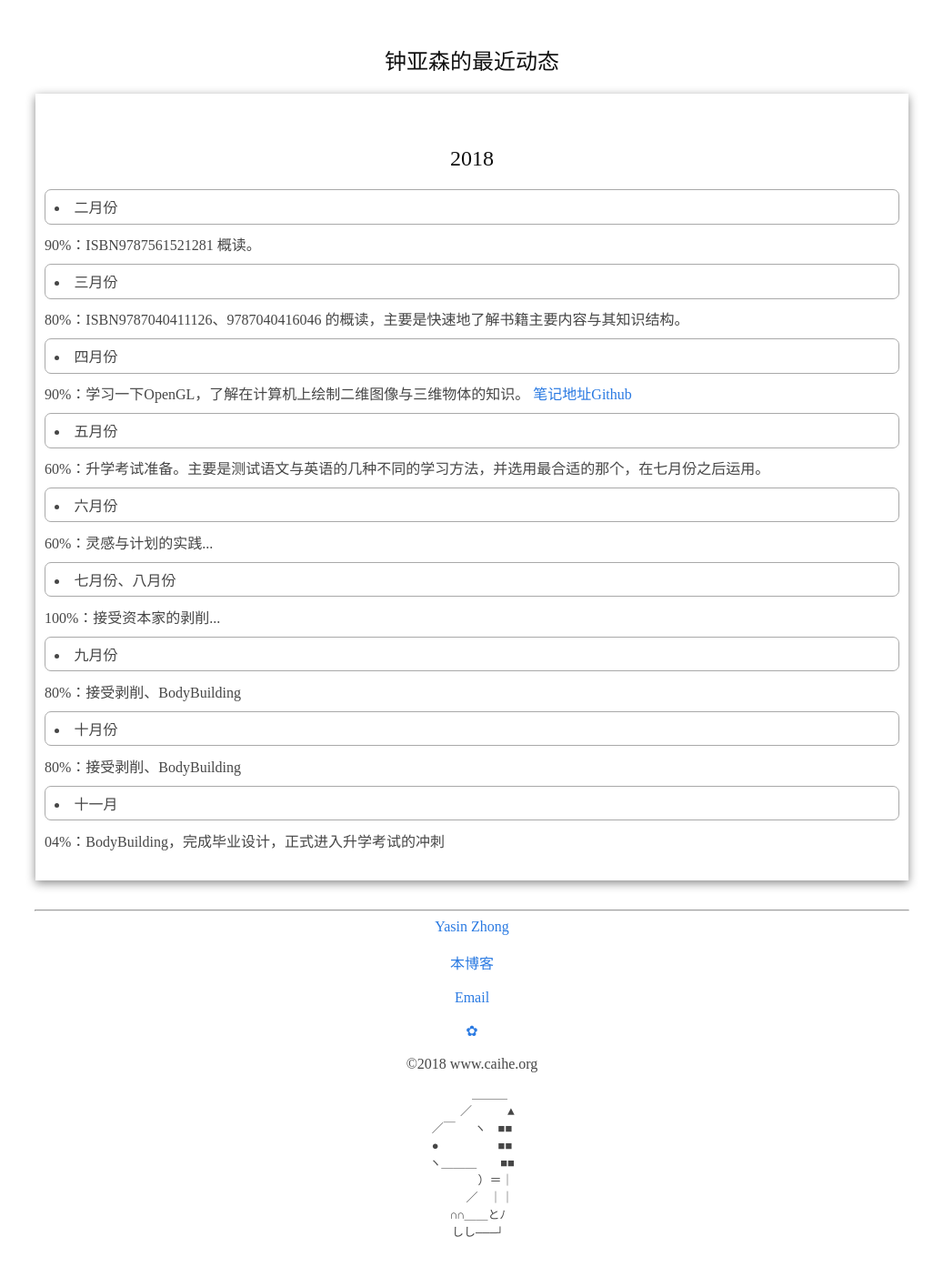
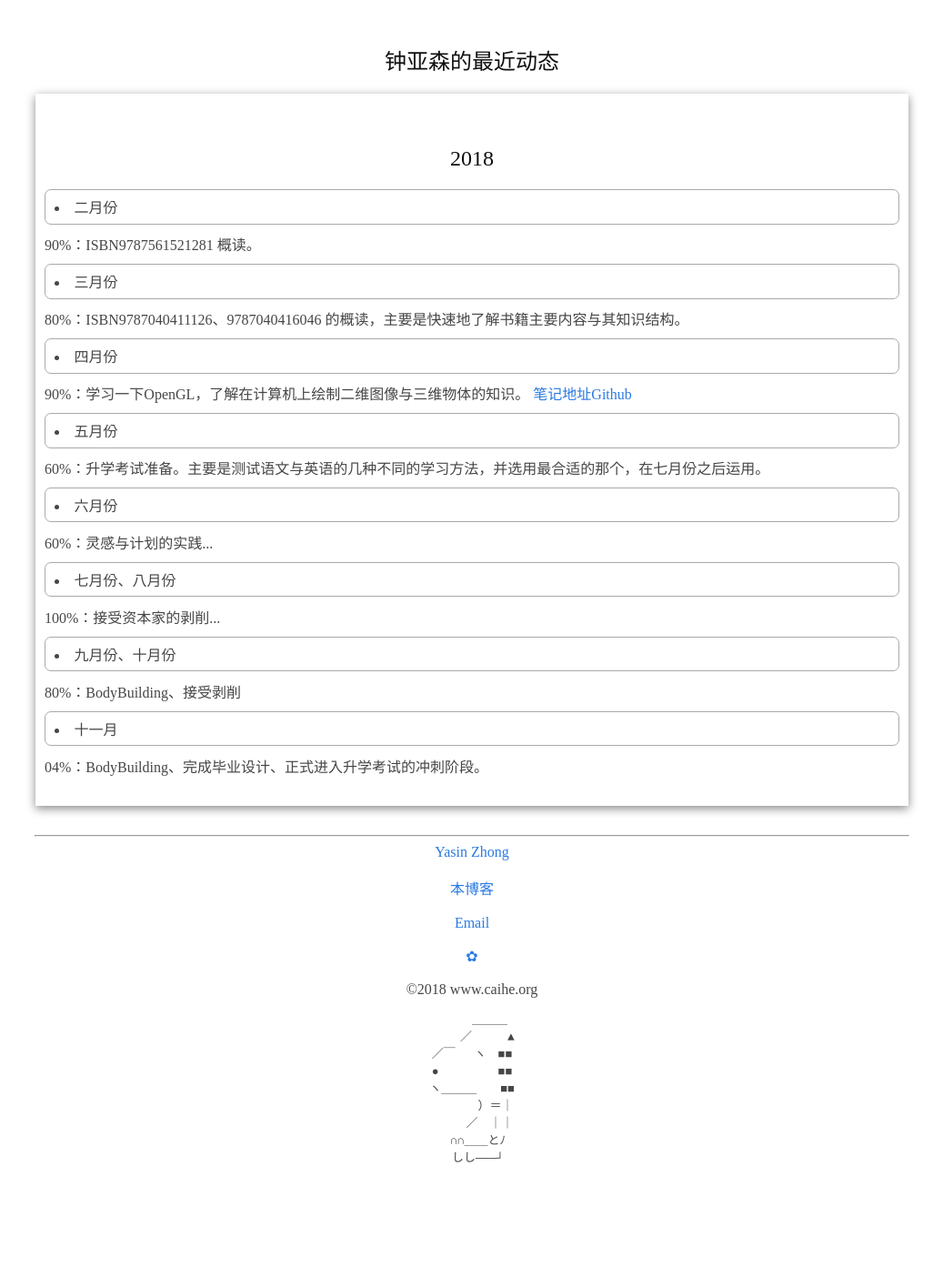
Before and after one commit to YasinZhong/yasinzhong.github.io, a Jekyll site: the page built from post0/MonthlyCalendar.html, in a window 1280 px wide. Shown: the whole page at 91% size, without its empty margins (121-1158 px from the left). Built offline with Jekyll 4.4.1, drawn with Linux system fonts in a browser that asks for light colours; comment, search, counter and statistics services are not loaded; after the commit the page ends 1322 px from its top, so only the background shows below that.

Commit message:
2018/11/03

```diff
--- a/_posts/2018-4-13-DK.html
+++ b/_posts/2018-4-13-DK.html
@@ -26,9 +26,9 @@ title: 蹲坑的朝向
 	简单点说吧！
 </p>
 <p>
-	屁眼应该对准洞口。因为：<br>
+	后庭花应该对准洞口。因为：<br>
 	1.蹲坑的洞口之外的大面积部分，实际是用来承接洪流的；<br>
-	2.节约用水，排泄物直接落入池中，不会产生太多难闻的气味，对您自己和他人的身心健康有好处；<br>
+	2.节约用水，排泄物直接落入池中，不会产生太多难闻的气味，对自己和他人的身心健康有好处；<br>
 	3.如果担心水花溅起的问题，那么马桶还有什么存在的意义？大家都能想到稍微往前挪一些就能解决这个问题。让排泄物受个缓冲再落入池中;<br>
 	4.安装正确的厕所，用户的脸是朝向门的（安全感）；并且至少能随时方便地冲水；
 </p>
--- a/post0/MonthlyCalendar.html
+++ b/post0/MonthlyCalendar.html
@@ -20,10 +20,8 @@ title: 钟亚森的最近动态
 	60%：灵感与计划的实践...
 	<li>七月份、八月份</li>
 	100%：接受资本家的剥削...
-	<li>九月份</li>
-	80%：接受剥削、BodyBuilding
-	<li>十月份</li>
-	80%：接受剥削、BodyBuilding
+	<li>九月份、十月份</li>
+	80%：BodyBuilding、接受剥削
 	<li>十一月</li>
-	04%：BodyBuilding，完成毕业设计，正式进入升学考试的冲刺
+	04%：BodyBuilding、完成毕业设计、正式进入升学考试的冲刺阶段。
 </div>
```
